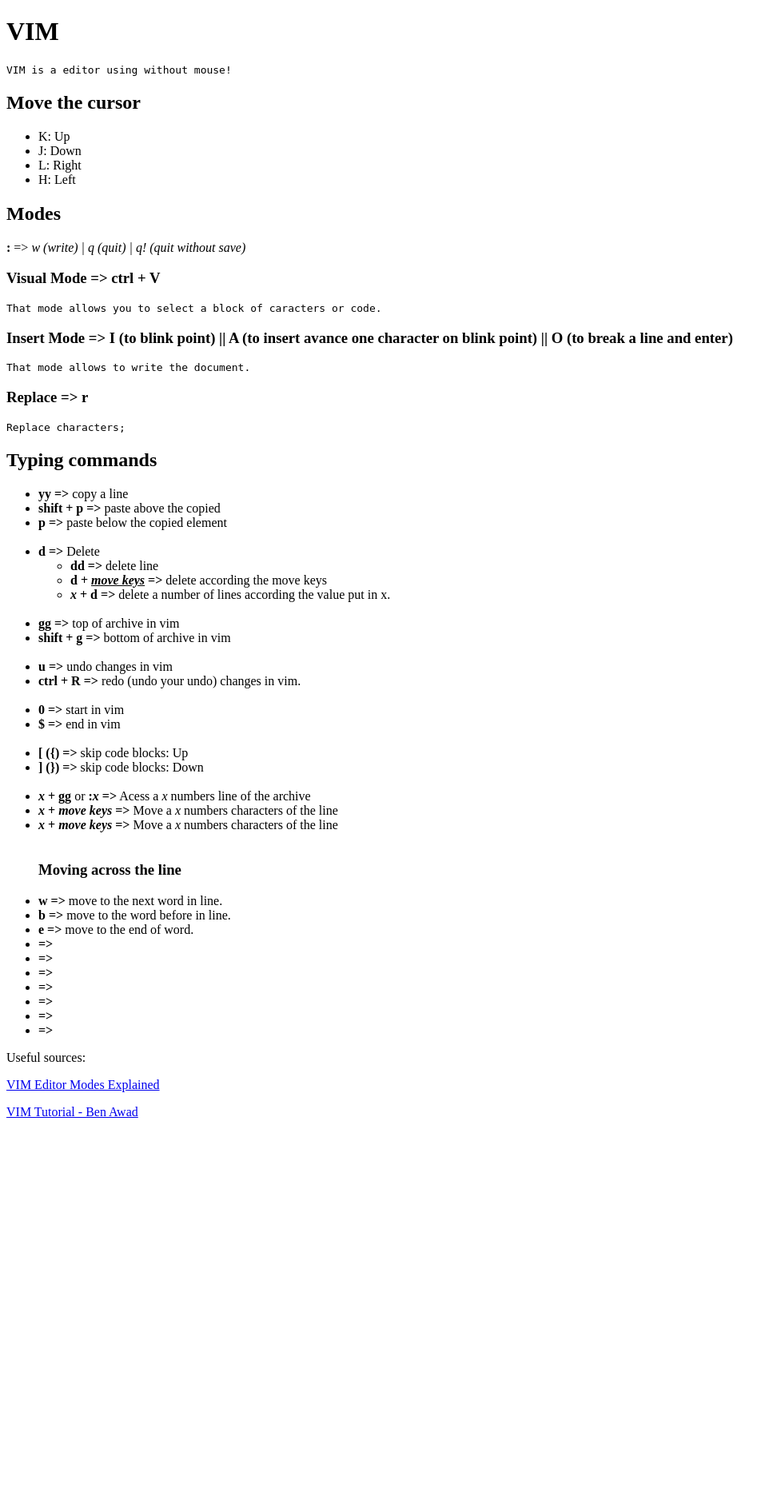
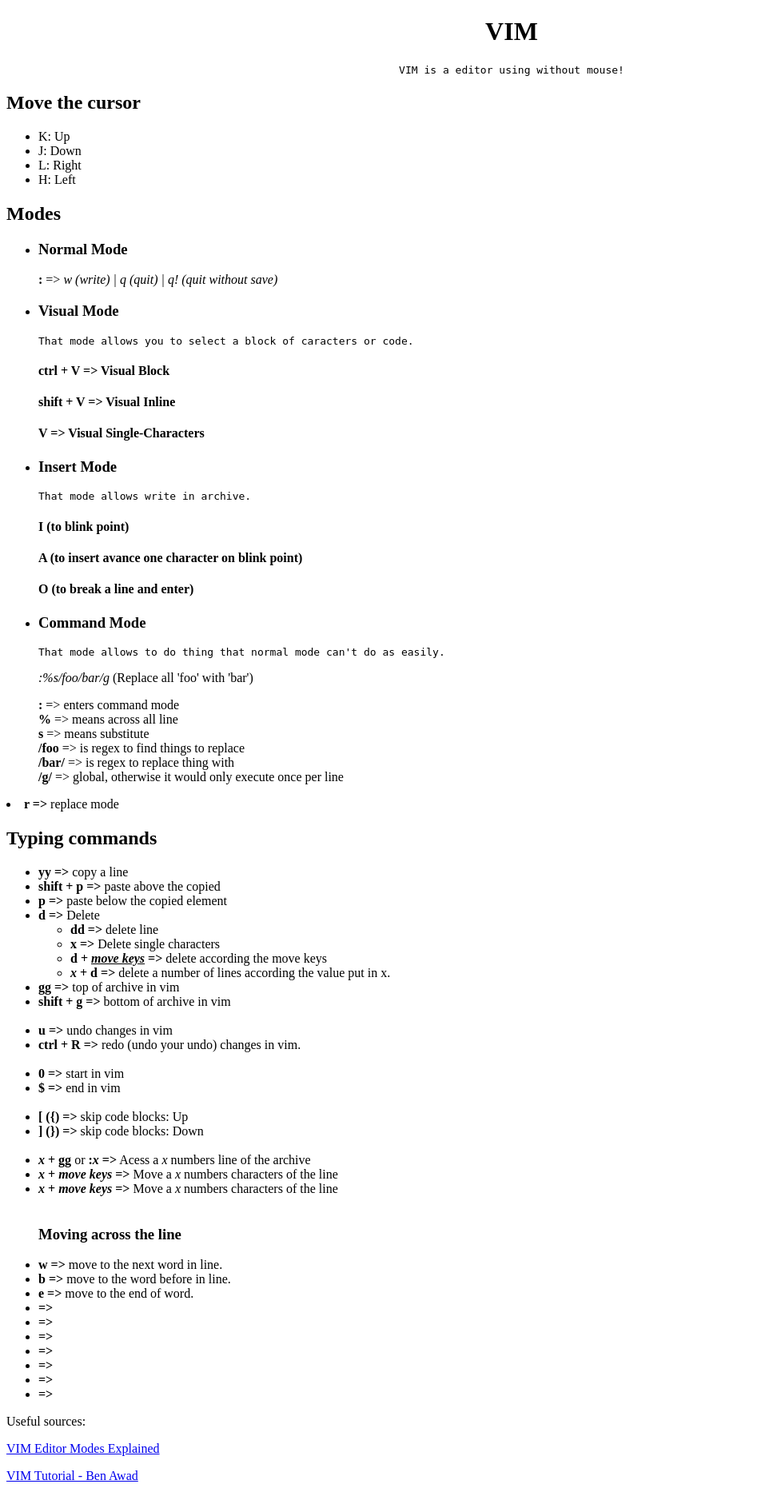
Before and after one commit to EmanuelDms/super-broccoli, a PHP site: page /vim-tutorial.html in a window 1280 px wide. Shown: the whole page at 80% size, without its empty margins (0-972 px from the left). Before the commit the page ends 1398 px from the top, so only its background shows below. Run offline with PHP 8.4, Linux system fonts and the light colour scheme.

Commit message:
Add a few new commands and indent the codew

```diff
--- a/vim-tutorial/vim-tutorial.css
+++ b/vim-tutorial/vim-tutorial.css
@@ -2,3 +2,7 @@
 	/*text-decoration: none;*/
 	color: black;
 }
+
+header{
+	text-align: center;
+}
--- a/vim-tutorial/vim-tutorial.html
+++ b/vim-tutorial/vim-tutorial.html
@@ -5,9 +5,10 @@
 	<link href="./vim-tutorial.css" rel="stylesheet">
 </head>
 <body>
+<header>
 <h1>VIM</h1>
 	<pre>VIM is a editor using without mouse!</pre>
-
+</header>
 <h2 id="move-keys">Move the cursor</h2>
 <ul>
 	<li>K: Up</li>
@@ -17,31 +18,62 @@
 </ul>
 
 <h2>Modes</h2>
+
+	<ul>
+		<li>
+			<h3>Normal Mode</h3>
 			<strong>:</strong> => <em>w (write) | q (quit) | q! (quit without save)</em>
-	<h3>Visual Mode => ctrl + V</h3>
+		</li>
+		<li>
+			<h3>Visual Mode</h3>
 			<pre>That mode allows you to select a block of caracters or code.</pre>
-	<h3>Insert Mode => I (to blink point) || A (to insert avance one character on blink point) || O (to break a line and enter)</h3>
-	<pre>That mode allows to write the document.</pre>
+			<h4>ctrl + V => Visual Block</h4>
+			<h4>shift + V => Visual Inline</h4>
+			<h4>V => Visual Single-Characters</h4>
+		</li>
 
-	<h3>Replace => r</h3>
-	<pre>Replace characters;</pre>
 
+		<li>
+			<h3>Insert Mode</h3>
+			<pre>That mode allows write in archive.</pre>
+			<h4>I (to blink point)
+			<h4>A (to insert avance one character on blink point)</h4>
+			<h4>O (to break a line and enter)</h4>
+		</li>
+
+		<li>
+			<h3>Command Mode</h3>
+			<pre>That mode allows to do thing that normal mode can't do as easily.</pre>
+			<p>
+				<em>:%s/foo/bar/g</em> (Replace all 'foo' with 'bar')
+			</p>
+
+			<strong>:</strong> => enters command mode<br>
+			<strong>%</strong> => means across all line<br>
+			<strong>s</strong> => means substitute <br>
+			<strong>/foo</strong> => is regex to find things to replace<br>
+			<strong>/bar/</strong> => is regex to replace thing with<br>
+			<strong>/g/</strong> => global, otherwise it would only execute once per line
+		</li>
+
+		</ul>
+
+	<li><strong>r =></strong> replace mode</li>
 	<h2>Typing commands</h2><ul>
+
 	<li><strong>yy =></strong> copy a line</li>
 	<li><strong>shift + p =></strong> paste above the copied</li>
 	<li><strong>p =></strong> paste below the copied element</li>
 
-	<br>
-
-	<li><strong>d =></strong> Delete</li>
-
+	<li>
+		<strong>d =></strong> Delete
 		<ul>
 			<li><strong>dd =></strong> delete line</li>
+			<li><strong>x =></strong> Delete single characters</li>
 			<li><strong>d + <a href="#move-keys" class="default-text"><em>move keys</em></a> =></strong> delete according the move keys</li>
 			<li><strong><em>x</em> + d =></strong> delete a number of lines according the value put in x.</li>
 		</ul>
-
-	<br>
+	</li>
 
 	<li><strong>gg =></strong> top of archive in vim</li>
 	<li><strong>shift + g =></strong> bottom of archive in vim</li>
@@ -81,18 +113,6 @@
 	<li><strong> =></strong> </li>
 	<li><strong> =></strong> </li>
 </ul>
-<script>
-
-/*
-ssaas
-sasasa
-as
-sasa
-sa
-sasa
-as
-*/
-</script>
 <footer>
 Useful sources:
 	<p>
```
Also changed, not shown: 1 other file. Lines whose indentation alone changed are shown as unchanged.
